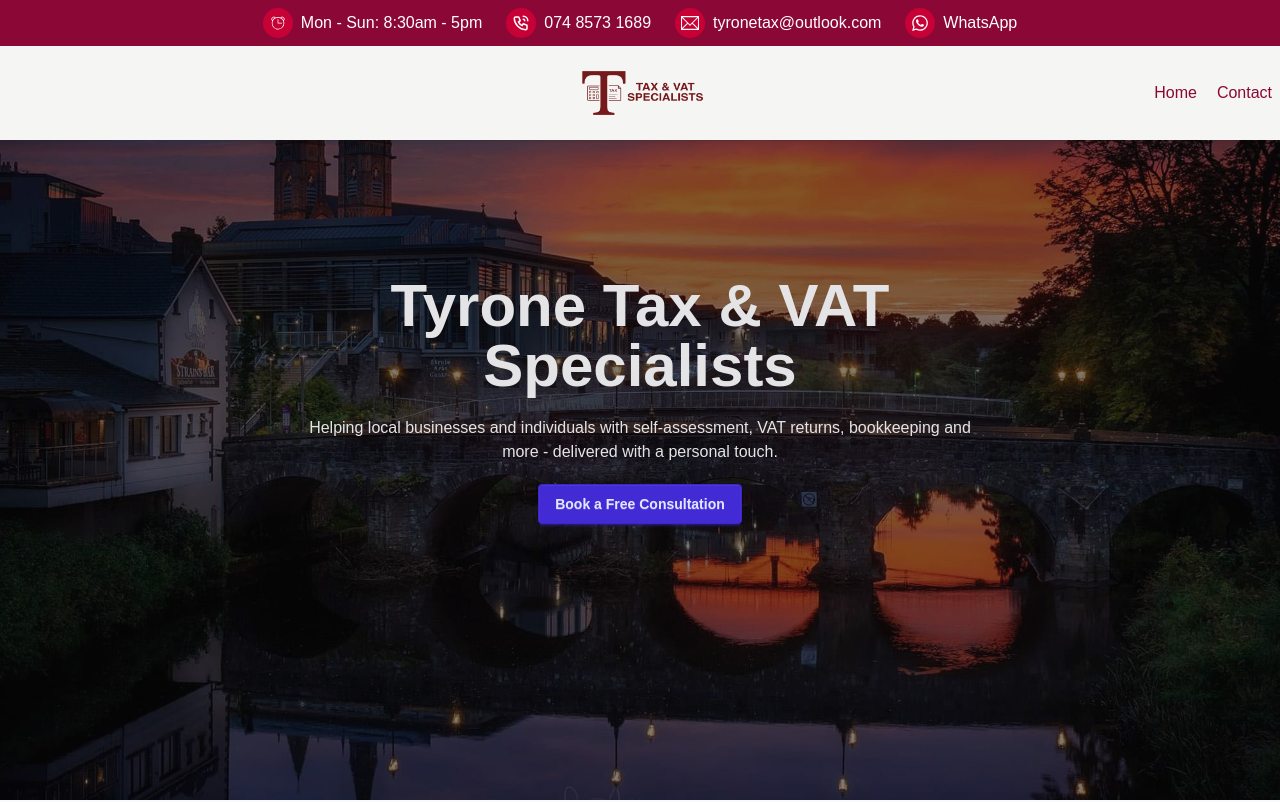
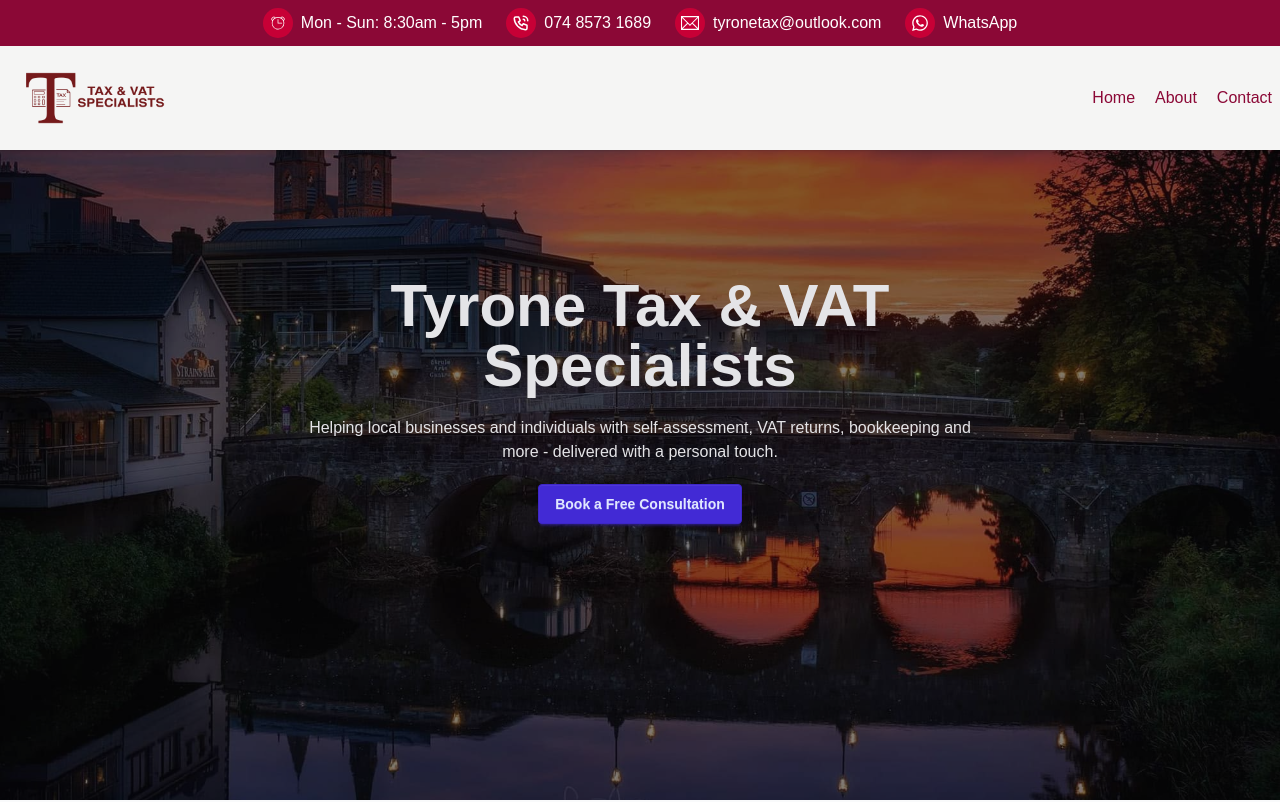
Before and after one commit to bnyari196/accountancy-app, a Next.js app: page / in a window 1280 px wide. Shown: the top 802 px of the page. Built offline with nearby package versions, Linux system fonts and the light colour scheme.

Commit message:
Navbar animations added and a dropdown menu on small devices

```diff
--- a/app/NavBar.tsx
+++ b/app/NavBar.tsx
@@ -1,32 +1,92 @@
-import React from 'react'
-
+'use client'
+import React, { useState } from 'react'
 import Image from 'next/image'
 import Logo from './tyroneTaxVat2.png';
-
 import Link from 'next/link'
+import { FaBars, FaTimes } from 'react-icons/fa'
 
 const NavBar = () => {
+  const [isMenuOpen, setIsMenuOpen] = useState(false);
+
+  const toggleMenu = () => {
+    setIsMenuOpen(!isMenuOpen);
+  };
 
   return (
     <div className="navbar bg-stone-100 text-rose-900 shadow md:sticky top-[40px] z-40">
-        <div className="navbar-start">
-
-        </div>
+      <div className="navbar-start md:navbar-center">
         <Link className="hover" href="/">
           <div className="p-1 rounded-full transition-all duration-200 hover:ring-2 hover:ring-rose-500 hover:ring-offset-2 hover:scale-95 transform">
             <Image
               src={Logo}
-            alt= "Logo"
+              alt="Logo"
               width={160}
               height={160}
                           />
           </div>
         </Link>
+      </div>
 
-        <div className="navbar-end gap-x-5">
-        <Link className = "hover:text-rose-400 transition-colors" href="/">Home</Link>
-        {/*<Link className = "hover:text-rose-400 transition-colors" href="/about">About</Link>*/}
-        <Link className = "hover:text-rose-400 transition-colors" href="/contact">Contact</Link>
+      {/* Desktop Navigation */}
+      <div className="navbar-end gap-x-5 hidden md:flex">
+        <Link className="relative font-medium hover:text-rose-600 transition-colors duration-200 group" href="/">
+          Home
+          <span className="absolute left-0 bottom-0 w-0 h-0.5 bg-rose-600 transition-all duration-300 group-hover:w-full"></span>
+        </Link>
+        <Link className="relative font-medium hover:text-rose-600 transition-colors duration-200 group" href="/about">
+          About
+          <span className="absolute left-0 bottom-0 w-0 h-0.5 bg-rose-600 transition-all duration-300 group-hover:w-full"></span>
+        </Link>
+        <Link className="relative font-medium hover:text-rose-600 transition-colors duration-200 group" href="/contact">
+          Contact
+          <span className="absolute left-0 bottom-0 w-0 h-0.5 bg-rose-600 transition-all duration-300 group-hover:w-full"></span>
+        </Link>
+      </div>
+
+      {/* Mobile Menu Button */}
+      <div className="navbar-end md:hidden">
+        <button
+          className="p-2 rounded-lg hover:bg-rose-100 transition-colors duration-200"
+          onClick={toggleMenu}
+          aria-label="Toggle menu"
+        >
+          {isMenuOpen ? (
+            <FaTimes className="w-6 h-6" />
+          ) : (
+            <FaBars className="w-6 h-6" />
+          )}
+        </button>
+      </div>
+
+      {/* Mobile Dropdown Menu */}
+      <div className={`absolute top-full right-0 w-48 bg-stone-100 shadow-lg md:hidden z-50 rounded-bl-lg overflow-hidden transition-all duration-300 ease-in-out ${
+        isMenuOpen
+          ? 'max-h-60 opacity-100 visible transform translate-y-0'
+          : 'max-h-0 opacity-0 invisible transform -translate-y-2'
+      }`}>
+        <div className="py-4 space-y-2 px-4">
+          <Link
+            className="block px-4 py-3 hover:bg-rose-100 hover:text-rose-600 transition-colors duration-200 rounded-lg transform transition-transform duration-200 hover:translate-x-1"
+            href="/"
+            onClick={() => setIsMenuOpen(false)}
+          >
+            Home
+          </Link>
+          <Link
+            className="block px-4 py-3 hover:bg-rose-100 hover:text-rose-600 transition-colors duration-200 rounded-lg transform transition-transform duration-200 hover:translate-x-1"
+            href="/about"
+            onClick={() => setIsMenuOpen(false)}
+          >
+            About
+          </Link>
+          <Link
+            className="block px-4 py-3 hover:bg-rose-100 hover:text-rose-600 transition-colors duration-200 rounded-lg transform transition-transform duration-200 hover:translate-x-1"
+            href="/contact"
+            onClick={() => setIsMenuOpen(false)}
+          >
+            Contact
+          </Link>
+        </div>
       </div>
     </div>
   )
```
Lines whose indentation alone changed are shown as unchanged.
